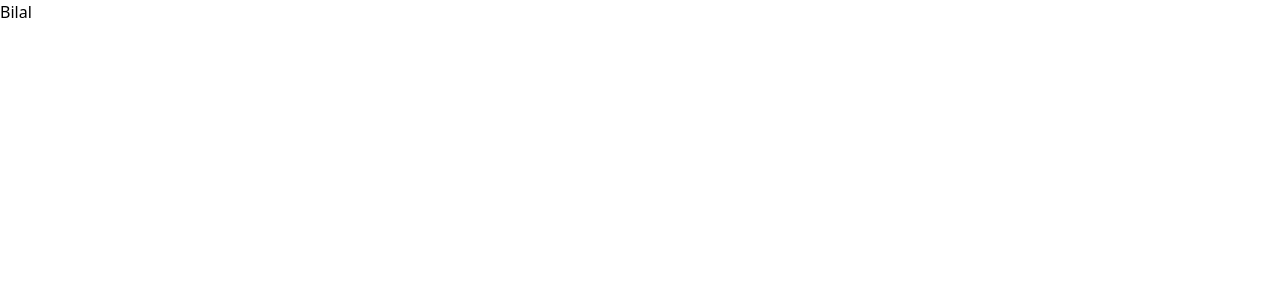
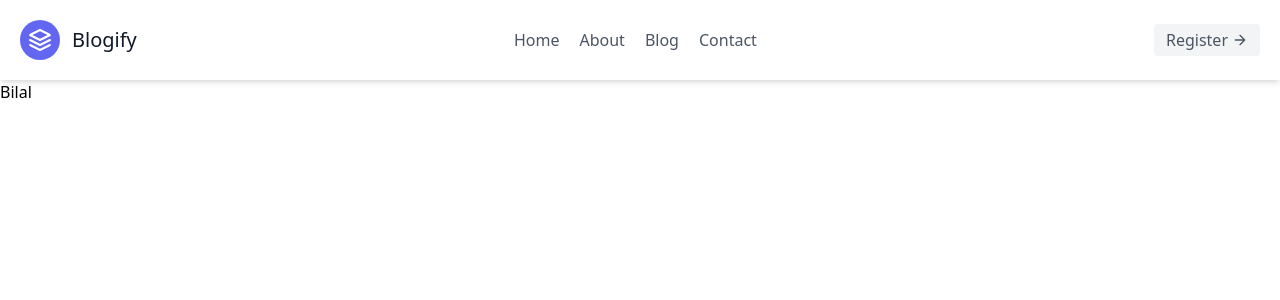
Before and after one commit to Bilal0335/Dynamic-Blog, a Next.js app: page / in a window 1280 px wide. Shown: the top 300 px of the page. Built offline with nearby package versions, Linux system fonts and the light colour scheme.

Commit message:
😄 smile 😄

```diff
--- a/components/Navbar.tsx
+++ b/components/Navbar.tsx
@@ -3,9 +3,9 @@ import React from "react";
 const Navbar = () => {
   return (
     <>
-      <header className="text-gray-600 body-font">
+      <header className="text-gray-600 body-font sticky top-0 z-50 bg-white shadow-md">
         <div className="container mx-auto flex flex-wrap p-5 flex-col md:flex-row items-center">
-          <a className="flex title-font font-medium items-center text-gray-900 mb-4 md:mb-0">
+          <a className="flex title-font font-medium items-center text-gray-900 mb-4 md:mb-0 cursor-pointer">
             <svg
               xmlns="http://www.w3.org/2000/svg"
               fill="none"
@@ -18,16 +18,16 @@ const Navbar = () => {
             >
               <path d="M12 2L2 7l10 5 10-5-10-5zM2 17l10 5 10-5M2 12l10 5 10-5" />
             </svg>
-            <span className="ml-3 text-xl">Tailblocks</span>
+            <span className="ml-3 text-xl">Blogify</span>
           </a>
           <nav className="md:ml-auto md:mr-auto flex flex-wrap items-center text-base justify-center">
-            <a className="mr-5 hover:text-gray-900">First Link</a>
-            <a className="mr-5 hover:text-gray-900">Second Link</a>
-            <a className="mr-5 hover:text-gray-900">Third Link</a>
-            <a className="mr-5 hover:text-gray-900">Fourth Link</a>
+            <a className="mr-5 hover:text-gray-900 cursor-pointer">Home</a>
+            <a className="mr-5 hover:text-gray-900 cursor-pointer">About</a>
+            <a className="mr-5 hover:text-gray-900 cursor-pointer">Blog</a>
+            <a className="mr-5 hover:text-gray-900 cursor-pointer">Contact</a>
           </nav>
-          <button className="inline-flex items-center bg-gray-100 border-0 py-1 px-3 focus:outline-none hover:bg-gray-200 rounded text-base mt-4 md:mt-0">
-            Button
+          <button className="inline-flex items-center bg-gray-100 border-0 py-1 px-3 focus:outline-none hover:bg-gray-200 rounded text-base mt-4 md:mt-0 transition duration-300 ease-in-out transform hover:scale-105 cursor-pointer">
+            Register
             <svg
               fill="none"
               stroke="currentColor"
--- a/src/app/layout.tsx
+++ b/src/app/layout.tsx
@@ -1,25 +1,26 @@
 import type { Metadata } from "next";
 import localFont from "next/font/local";
 import "./globals.css";
+import Navbar from "../../components/Navbar";
 
 const geistSans = localFont({
   src: "./fonts/GeistVF.woff",
   variable: "--font-geist-sans",
-  weight: "100 900",
+  weight: "100 900"
 });
 const geistMono = localFont({
   src: "./fonts/GeistMonoVF.woff",
   variable: "--font-geist-mono",
-  weight: "100 900",
+  weight: "100 900"
 });
 
 export const metadata: Metadata = {
   title: "Create Next App",
-  description: "Generated by create next app",
+  description: "Generated by create next app"
 };
 
 export default function RootLayout({
-  children,
+  children
 }: Readonly<{
   children: React.ReactNode;
 }>) {
@@ -28,6 +29,7 @@ export default function RootLayout({
       <body
         className={`${geistSans.variable} ${geistMono.variable} antialiased`}
       >
+        <Navbar />
         {children}
       </body>
     </html>
--- a/tailwind.config.ts
+++ b/tailwind.config.ts
@@ -4,6 +4,7 @@ const config: Config = {
   content: [
     "./src/pages/**/*.{js,ts,jsx,tsx,mdx}",
     "./src/components/**/*.{js,ts,jsx,tsx,mdx}",
+    "./components/**/*.{js,ts,jsx,tsx,mdx}",
     "./src/app/**/*.{js,ts,jsx,tsx,mdx}",
   ],
   theme: {
```
